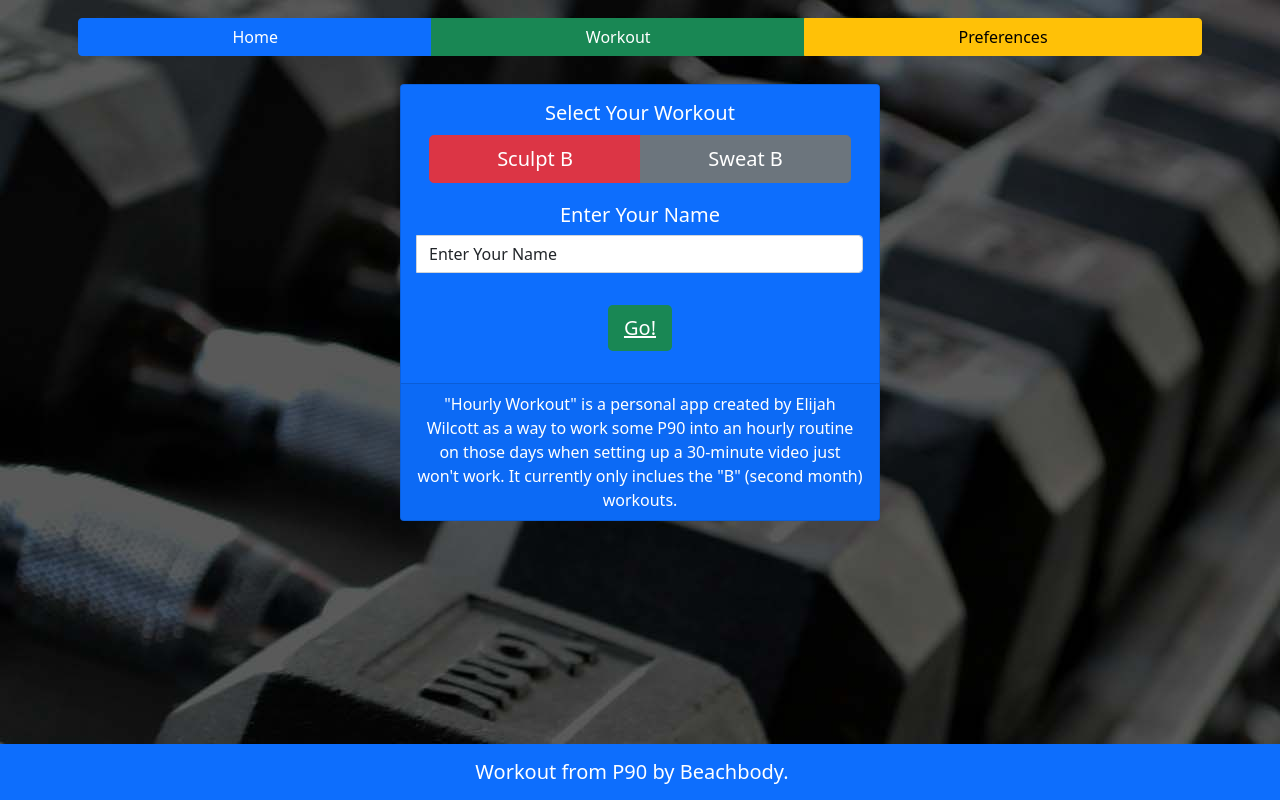
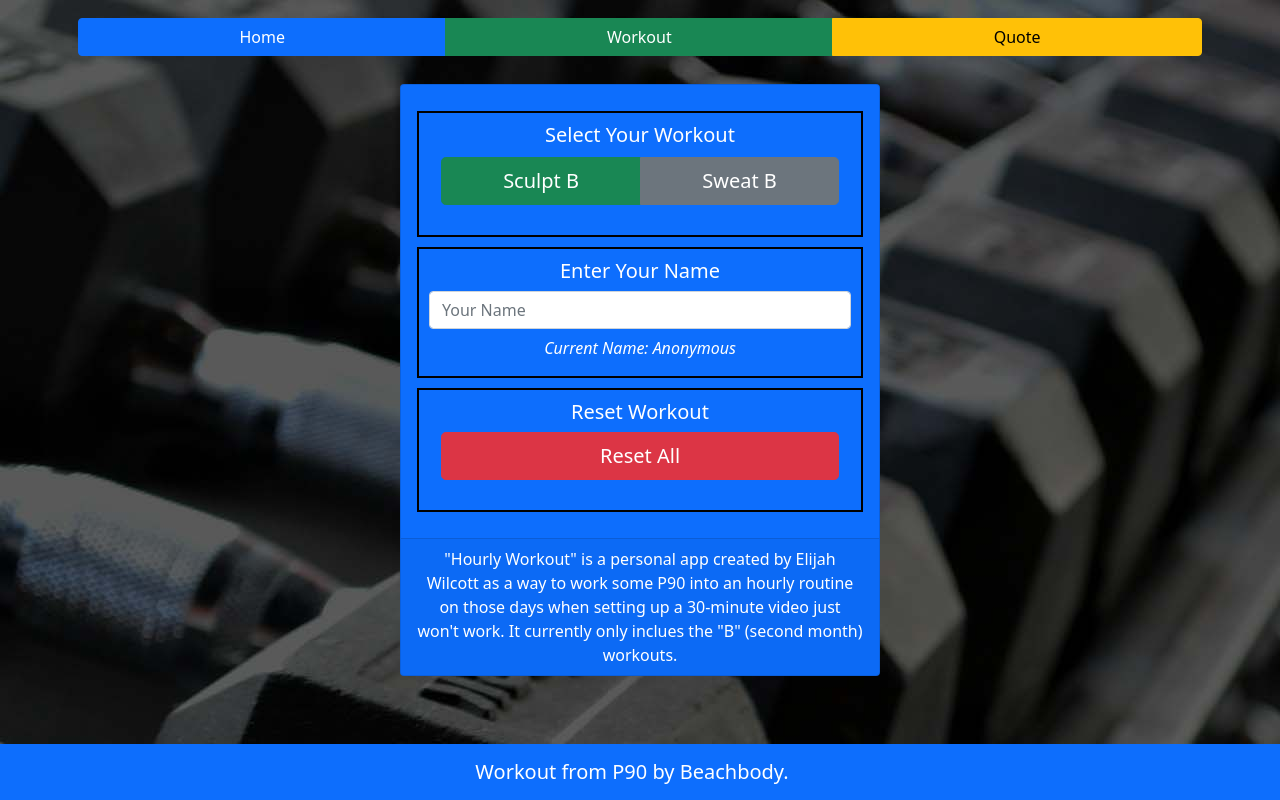
Before and after one commit to ejw773/hourly-workout, a React (Create React App) app: page / in a window 1280 px wide. Built offline with nearby package versions, Linux system fonts and the light colour scheme.

Commit message:
finishes a deliverable version

```diff
--- a/src/App.css
+++ b/src/App.css
@@ -13,7 +13,8 @@ h1 {
 body {
   align-items: flex-end;
   color: white;
-  background-image: url("img/img5.jpg")
+  background-image: url("img/img5.jpg");
+  background-attachment: fixed;
 }
 
 
@@ -56,7 +57,19 @@ h2 {
   max-width: 30rem;
 }
 
-#welcome-note {
+.note-to-user {
   text-align: center;
   margin-bottom: 30px;
 }
+
+.preferences-container {
+  border: 2px solid black;
+  padding: 10px;
+  margin-top: 10px;
+  margin-bottom: 10px;
+}
+
+.current-name {
+  font-style: italic;
+  margin-top: 10px;
+}
--- a/src/App.js
+++ b/src/App.js
@@ -2,7 +2,7 @@ import React from 'react';
 import './App.css'
 import Landing from './components/landing';
 import Workout from './components/workout';
-import Preferences from './components/preferences';
+import QuotePage from './components/quotepage';
 import Footer from './components/footer'
 import { BrowserRouter as Router, Switch, Route, Link } from 'react-router-dom';
 
@@ -16,7 +16,7 @@ class App extends React.Component {
           <div className="selection-bar btn-group container d-flex p-2" role="group" arial-label="completion-menu">
             <Link type="button" className="btn btn-primary" to="/">Home</Link> <br />
             <Link type="button" className="btn btn-success" to="/workout">Workout</Link> <br />
-            <Link type="button" className="btn btn-warning" to="/preferences">Preferences</Link>
+            <Link type="button" className="btn btn-warning" to="/quote">Quote</Link>
           </div>
         <Switch>
           <Route exact path="/">
@@ -25,8 +25,8 @@ class App extends React.Component {
           <Route path="/workout">
             <Workout />
           </Route>
-          <Route path="/preferences">
-            <Preferences />
+          <Route path="/quote">
+            <QuotePage />
           </Route>
         </Switch>
         <Footer />
--- a/src/components/landing.jsx
+++ b/src/components/landing.jsx
@@ -1,5 +1,6 @@
 import React from 'react';
 import WorkoutSelection from './workout_selection';
+import ResetButton from './reset';
 import { connect } from 'react-redux';
 import { changeInput } from '../redux/actions';
 import { setName } from '../redux/actions';
@@ -14,28 +15,31 @@ const Landing = (props) => {
         event.preventDefault();
         let newName = props.input;
         props.setName(newName)
+        props.changeInput('')
     }
     return (
         <div className="card text-center text-black bg-primary mb-3 mx-auto" style={{maxWidth: '30rem'}}>
             <div className="card-body">
-                <h5 className="card-title">Select Your Workout</h5>
-                <WorkoutSelection />
+                {/* Select Workout */}
+                <div className="preferences-container">
+                    <h5 className="card-title">Select Your Workout</h5>
+                    <WorkoutSelection />
+                </div>
 
-                {/* Form Here */}
-                <form onSubmit={handleSubmit}>
+                {/* Enter Name */}
+                <form className="preferences-container form-inline my-2 my-lg-0" onSubmit={handleSubmit}>
                     <h5 className="card-title">Enter Your Name</h5>
-                    <div className="input-group mb-3">
-                        <div className="input-group-prepend">
-                        </div>
-                        <input type="text" className="form-control" placeholder="Your Name" value={props.input} onChange={handleChange} aria-label="Username" aria-describedby="basic-addon1"></input>
-                    </div>
-                    <div className="card-body">
-                        <a type="button" onClick={handleSubmit} className="btn-lg btn-success">Go!</a>
-                    </div>
+                    <input value={props.input} onChange={handleChange} className="form-control mr-sm-2" type="search" placeholder="Your Name" aria-label="Search" />
+                    <h6 className="current-name">Current Name: {props.user}</h6>
                 </form>
-                {/* End Form */}
 
+                {/* Reset Workout */}
+                <div className="preferences-container">
+                    <h5 className="card-title">Reset Workout</h5>
+                    <ResetButton />
                 </div>
+                </div>
+            {/* About Hourly Workout */}
             <div className="card-footer text-white">"Hourly Workout" is a personal app created by Elijah Wilcott as a way to work some P90 into an hourly routine on those days when setting up a 30-minute video just won't work. It currently only inclues the "B" (second month) workouts.</div>
         </div>
     )
--- a/src/components/preferences.jsx
+++ /dev/null
@@ -1,28 +0,0 @@
-import React from 'react';
-import WorkoutSelection from './workout_selection';
-import ResetButton from './reset.jsx'
-import Quote from './quote'
-import { connect } from 'react-redux';
-
-
-const Preferences = (props) => {
-    return (
-        <div>
-            <div id="preferences" className="card text-center text-black bg-warning mb-3 mx-auto" style={{maxWidth: '30rem'}}>
-                <h1>Change Workout</h1>
-                <WorkoutSelection />
-                <h1>Reset Exercises</h1>
-                <ResetButton />
-            </div>
-            <Quote />
-        </div>
-    )
-};
-
-function mapStateToProps(state) {
-    return {
-        currentSelection: state[state.workout.workout_selection]
-    }
-}
-
-export default connect(mapStateToProps, null)(Preferences);
--- /dev/null
+++ b/src/components/quotepage.jsx
@@ -0,0 +1,28 @@
+import React from 'react';
+import Quote from './quote'
+import { connect } from 'react-redux';
+
+
+const QuotePage = (props) => {
+    return (
+        <div>
+            {/* <div id="preferences" className="card text-center text-black bg-warning mb-3 mx-auto" style={{maxWidth: '30rem'}}>
+                <h1>Change Workout</h1>
+                <WorkoutSelection />
+                <h1>Reset Exercises</h1>
+                <ResetButton />
+            </div> */}
+            <h1 className="note-to-user">Remember, {props.name}:</h1>
+            <Quote />
+        </div>
+    )
+};
+
+function mapStateToProps(state) {
+    return {
+        currentSelection: state[state.workout.workout_selection],
+        name: state.userName.user
+    }
+}
+
+export default connect(mapStateToProps, null)(QuotePage);
--- a/src/components/workout.jsx
+++ b/src/components/workout.jsx
@@ -1,12 +1,15 @@
 import React from 'react';
 import RenderSections from './render_sections';
+import Quote from './quote'
 import { connect } from 'react-redux';
 
 const Workout = (props) => {
     return (
-        <div className="container exercise-container">
-            <h1 id="welcome-note">Welcome, {props.userName}</h1>
-            <RenderSections />
+        <div>
+            <div className="container exercise-container">
+                <h1 className="note-to-user">Keep at it, {props.userName}!</h1>
+                <RenderSections />
+            </div>
         </div>
     )
 };
--- a/src/components/workout_selection.jsx
+++ b/src/components/workout_selection.jsx
@@ -3,7 +3,7 @@ import { connect } from 'react-redux';
 import { selectWorkout } from '../redux/actions';
 
 const WorkoutSelection = (props) => {
-    const selectedButton = 'btn btn-danger btn-lg';
+    const selectedButton = 'btn btn-success btn-lg';
     const unselectedButton = 'btn btn-secondary btn-lg';
     let sculptButton = unselectedButton;
     let sweatButton = unselectedButton;
--- a/src/redux/reducers/input_reducer.js
+++ b/src/redux/reducers/input_reducer.js
@@ -1,7 +1,7 @@
 import { CHANGE_INPUT } from "../actionTypes"
 
 const initialState = {
-    input: "Enter Your Name"
+    input: ""
 };
 
 export default function changeInput(state = initialState, action) {
```
Also changed, not shown: 1 other file (tests, documents, lock files or other folders).
